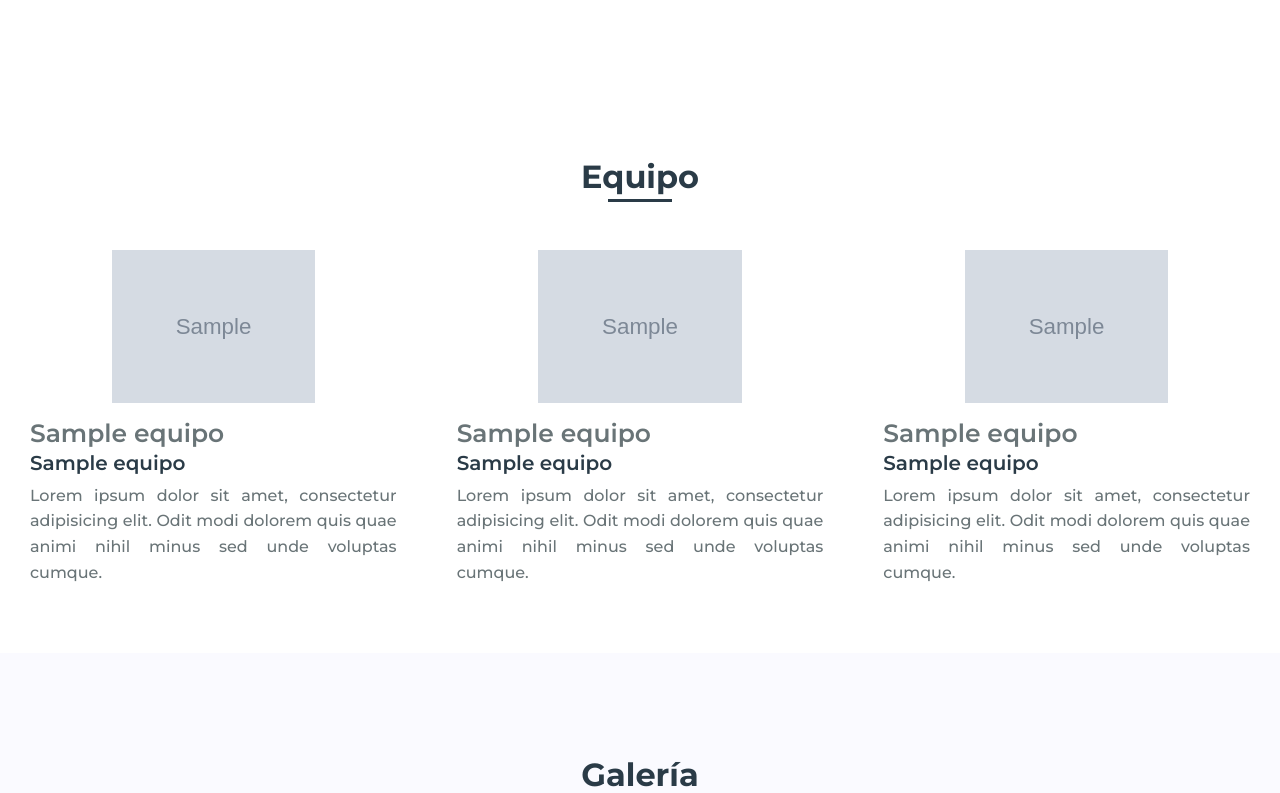
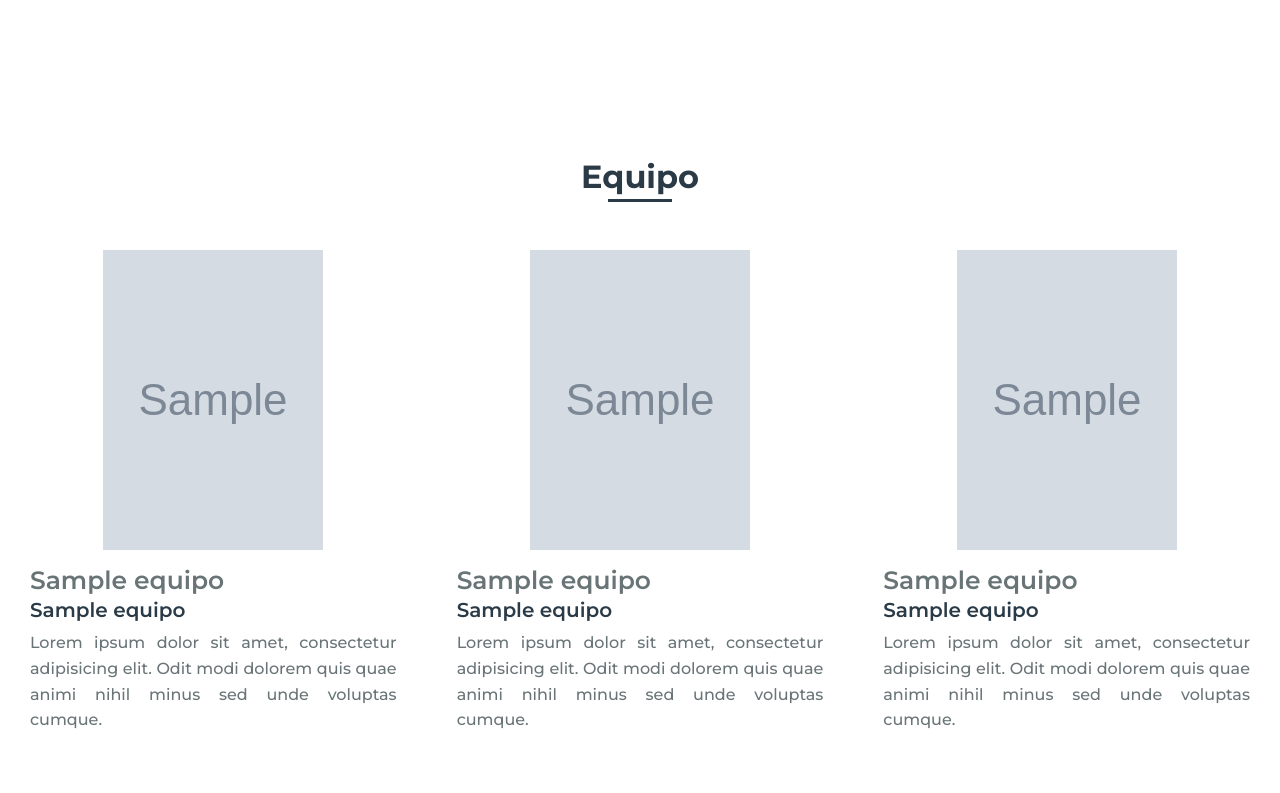
Before and after one commit to rikicop/karin, a Django app: page / in a window 1280 px wide. Shown: the part 1857-2650 px from the top of the page. Run offline with Django 3.2, Linux system fonts and the light colour scheme; tables that the repository leaves empty hold one stand-in row (values such as "Sample post"); grey boxes marked "Sample" are stand-in pictures; some libraries are stand-ins or nearby versions.

Commit message:
img object-fit

```diff
--- a/static/website/assets/css/styles.css
+++ b/static/website/assets/css/styles.css
@@ -412,10 +412,10 @@ img {
 }
 
 .slider .card .img img {
-    height: 50%;
-    width: 50%;
-    object-fit: contain;
-    display: block;
+    width: 220px; /* width of container */
+    height: 300px; /* height of container */
+    object-fit: cover;
+    /* border: 5px solid black; */
     margin-left: auto;
     margin-right: auto;
     /* padding: 25px; */
```
